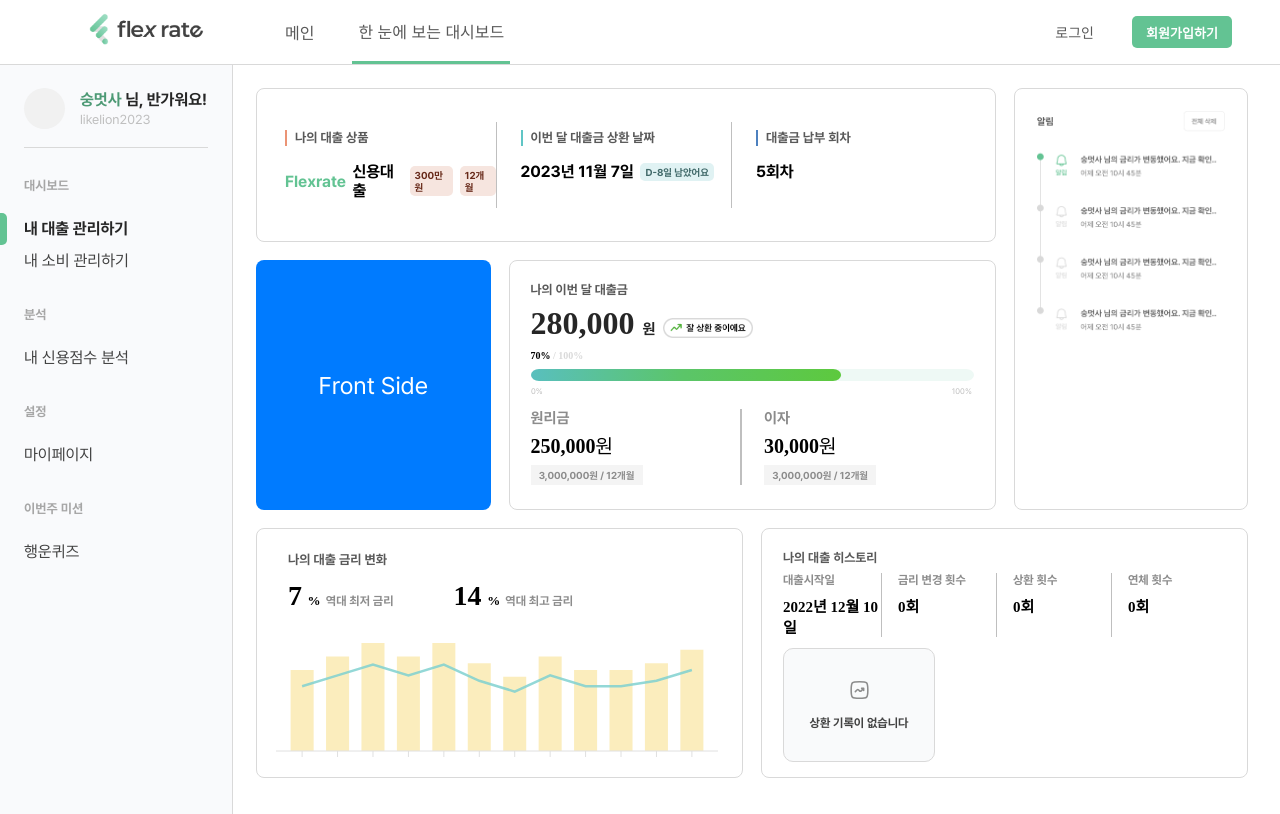
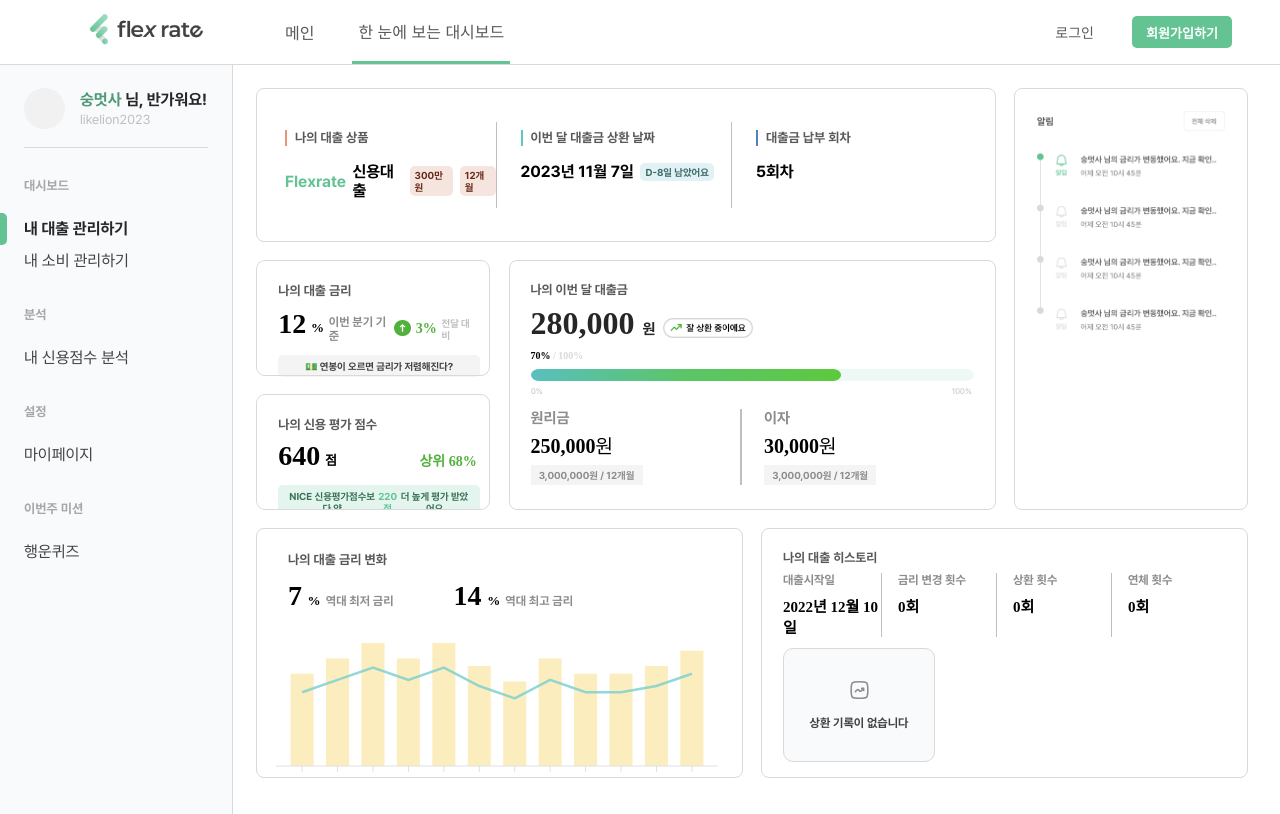
Before and after one commit to likelion-ssu/FlexRate---FE, a React (Vite) app: page /dashboard in a window 1280 px wide. Built offline with nearby package versions, Linux system fonts and the light colour scheme; a web font is replaced by a local one.

Commit message:
feat: flipCard

```diff
--- a/src/components/DashboardComs/FlipCard.tsx
+++ b/src/components/DashboardComs/FlipCard.tsx
@@ -1,6 +1,7 @@
 import React, { useState } from 'react';
 import styled from 'styled-components';
 import flip1 from '@/assets/imgs/Flip1.png';
+import upCircle from '../../assets/imgs/upCircle.png';
 
 const CardContainer = styled.div<{ $isFlipped: boolean }>`
   width: 100%;
@@ -34,7 +35,108 @@ const CardFace = styled.div`
 `;
 
 const CardFront = styled(CardFace)`
-  background-color: #007bff;
+  display: flex;
+  flex-direction: column;
+  gap: 0.85em;
+  color: black;
+  & > div {
+    /* border: 1px solid #d9d9d9; */
+    outline: 1px solid var(--Gray3, #d9d9d9);
+    border-radius: 8px;
+    width: 99%;
+    height: 45.5%;
+    display: flex;
+    flex-direction: column;
+  }
+`;
+const Wrapper = styled.div`
+  width: 90%;
+  padding: 22px 21px;
+  & > h1 {
+    color: #595959;
+    font-family: Pretendard;
+    font-size: 13px;
+    font-weight: 700;
+    line-height: 16px;
+  }
+  & > div {
+    width: 95%;
+    display: flex;
+    justify-content: space-between;
+    margin-top: 0.2em;
+    margin-bottom: 0.5em;
+    & > span {
+      display: flex;
+      align-items: center;
+      gap: 0.2em;
+      & > h2 {
+        font-family: SUIT;
+        font-size: 28px;
+        font-weight: 700;
+        line-height: 35px;
+      }
+      & > h3 {
+        font-family: SUIT;
+        font-size: 13px;
+        font-weight: 600;
+        line-height: 16px;
+        margin-top: 0.8em;
+      }
+      & > h4 {
+        font-family: Pretendard;
+        font-size: 12px;
+        font-weight: 600;
+        line-height: 14px;
+        color: #8c8c8c;
+        margin-top: 0.9em;
+      }
+      & > h5 {
+        font-family: SUIT;
+        font-size: 14px;
+        font-weight: 700;
+        line-height: 17px;
+        color: #51b13a;
+        margin-top: 0.8em;
+      }
+      & > h6 {
+        font-family: Pretendard;
+        font-size: 10px;
+        font-weight: 600;
+        line-height: 12px;
+        color: #bfbfbf;
+        margin-top: 1.1em;
+      }
+      & > img {
+        width: 0.7em;
+        height: 0.7em;
+        margin-top: 0.4em;
+      }
+    }
+  }
+`;
+const RateBox = styled.span`
+  display: flex;
+  align-items: center;
+  justify-content: center;
+  width: 87%;
+  padding: 0.5em 1em;
+  font-family: Pretendard;
+  font-size: 10px;
+  font-weight: 700;
+  line-height: 12px;
+  text-align: center;
+  color: #414141;
+  border: none;
+  border-radius: 5px;
+  background-color: #f4f4f4;
+`;
+const ScoreBox = styled(RateBox)`
+  color: #51b13a;
+  background-color: #e3f5ee;
+  color: #397356;
+  & > div {
+    color: #63c393;
+  }
 `;
 
 const CardBack = styled(CardFace)`
@@ -55,8 +157,45 @@ const FlipCard: React.FC = () => {
   return (
     <CardContainer onClick={handleClick} $isFlipped={isFlipped}>
       <CardFlipper $isFlipped={isFlipped}>
-        <CardFront>Front Side</CardFront>
-        <CardBack>Back Side</CardBack>
+        <CardFront>
+          <div>
+            <Wrapper>
+              <h1>나의 대출 금리</h1>
+              <div>
+                <span>
+                  <h2>12</h2>
+                  <h3>%</h3>
+                  <h4>이번 분기 기준</h4>
+                </span>
+                <span>
+                  <img src={upCircle} alt="" />
+                  <h5>3%</h5>
+                  <h6>전달 대비</h6>
+                </span>
+              </div>
+
+              <RateBox>💵 연봉이 오르면 금리가 저렴해진다?</RateBox>
+            </Wrapper>
+          </div>
+          <div>
+            <Wrapper>
+              <h1>나의 신용 평가 점수</h1>
+              <div>
+                <span>
+                  <h2>640</h2>
+                  <h3>점</h3>
+                </span>
+                <span>
+                  <h5>상위 68%</h5>
+                </span>
+              </div>
+              <ScoreBox>
+                NICE 신용평가점수보다 약 <div>220점</div> 더 높게 평가 받았어요
+              </ScoreBox>
+            </Wrapper>
+          </div>
+        </CardFront>
+        <CardBack></CardBack>
       </CardFlipper>
     </CardContainer>
   );
--- a/src/components/DashboardComs/RateChange.tsx
+++ b/src/components/DashboardComs/RateChange.tsx
@@ -118,7 +118,7 @@ const RateChange = () => {
       },
     ],
     chart: {
-      height: 170,
+      height: 185,
       type: 'line',
       toolbar: {
         show: false,
```
Also changed, not shown: src/assets/imgs/upCircle.png (added).
